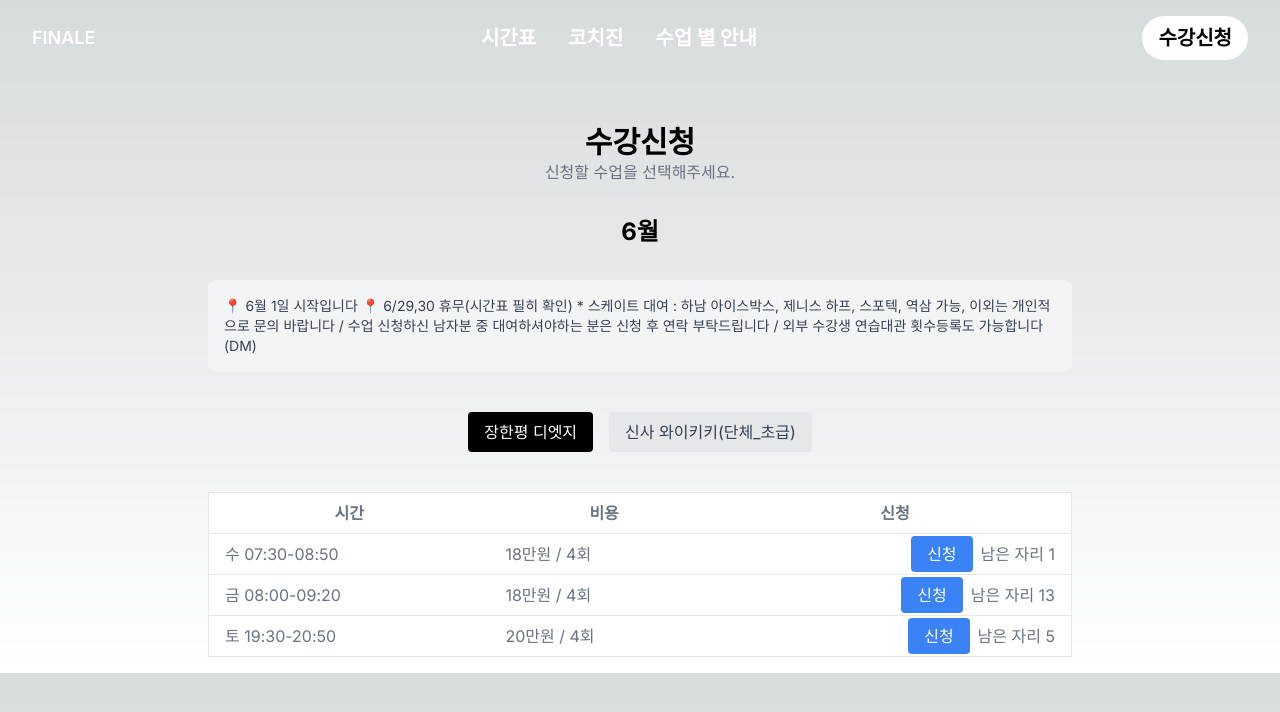
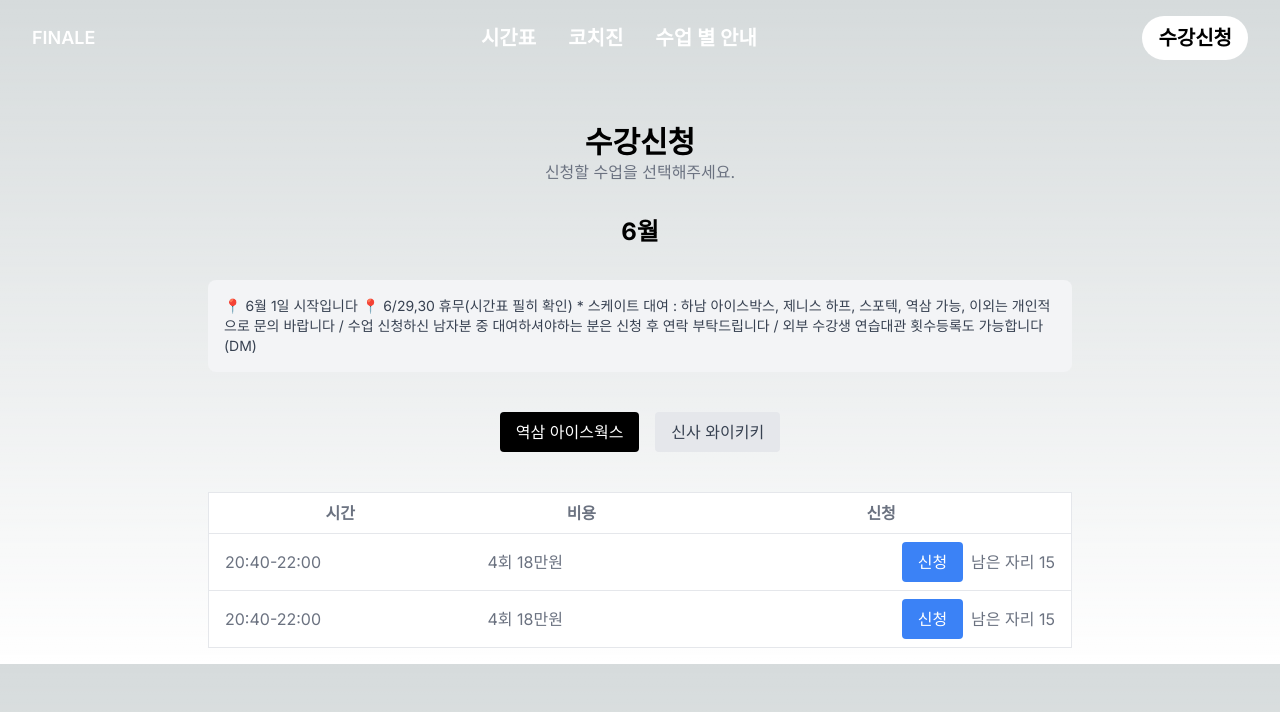
Before and after one commit to eunddodi/Finale-web, a Next.js app: page /lessons in a window 1280 px wide. Shown: the top 712 px of the page. Built offline with nearby package versions, Linux system fonts and the light colour scheme; no server answers.

Commit message:
:sparkles: 수강신청 페이지 구현

```diff
--- a/src/app/lessons/page.tsx
+++ b/src/app/lessons/page.tsx
@@ -1,48 +1,84 @@
 'use client'
-import { apiRequest } from "@/util";
+import useLocalStorage from "@/hooks/useLocalStorage";
 import { useQuery } from "@tanstack/react-query";
-import Link from "next/link";
-import { useState } from "react";
-
-function getLessons() {
-  return apiRequest('lessons')
-}
+import { useRouter } from "next/navigation";
+import { useEffect, useMemo, useState } from "react";
+import { ILesson, ILocation } from "../api/types";
+import { getLocationList } from "../api";
 
 export default function Lesson() {
-  const [selectedLocationId, setSelectedLocationId] = useState(data[0].id);
-  const selectedLocation = data.find((location) => location.id === selectedLocationId);
+  const [token] = useLocalStorage('token')
+  const setRedirectTo = useLocalStorage('redirectTo')[1]
 
-  const lessonsQuery = useQuery({
-    queryKey: ['lessons'],
-    queryFn: () => apiRequest('api/lesson/list'),
-  })
+  const router = useRouter()
 
-  console.log(lessonsQuery.data)
+  const query = useQuery({ queryKey: ['locations'], queryFn: () => getLocationList() })
+
+  useEffect(() => {
+    if (!query.data) return
+    setSelectedLocationId(query.data[0].id)
+  }, [query.data])
+
+  const [selectedLocationId, setSelectedLocationId] = useState<number>()
+  const selectedLocation = useMemo(() => query.data?.find(({ id }) => id === selectedLocationId), [selectedLocationId, query.data])
+
+  const handleApply = (id: number) => {
+    if (!token) {
+      router.push('/login')
+      setRedirectTo(`/lessons/apply?lessonId=${id}`)
+      return
+    }
+    router.push(`/lessons/apply?lessonId=${id}`)
+    // 여기로 이동해서 신청 버튼 눌렀는데 401 이면 이 url 그대로 redirectTo에 저장하고 로그인 페이지로 이동
+    // 로그인 성공 후 redirectTo에 저장된 url로 이동하는 것. 동일.
+  }
 
   return (
     <div className="max-w-4xl mx-auto p-4">
+      <Title />
+      <Notice />
+      {query.data && selectedLocationId && selectedLocation
+        && <>
+          <LocationList data={query.data} onClickItem={(id) => setSelectedLocationId(id)} selectedItemId={selectedLocationId} />
+          <LessonList data={selectedLocation.lessons} onApplyLesson={handleApply} />
+        </>}
+    </div >
+  );
+}
+
+const Title = () => (
   <div className="text-center my-8">
     <h2 className="text-3xl font-bold">수강신청</h2>
     <p className="text-gray-500">신청할 수업을 선택해주세요.</p>
   </div>
+)
+
+const Notice = () => (
+  <>
     <div className="text-center my-8">
       <h3 className="text-2xl font-bold">6월</h3>
     </div>
     <div className="bg-gray-100 p-4 rounded-lg text-sm text-gray-700 mb-8">
       <p>📍 6월 1일 시작입니다 📍 6/29,30 휴무(시간표 필히 확인) * 스케이트 대여 : 하남 아이스박스, 제니스 하프, 스포텍, 역삼 가능, 이외는 개인적으로 문의 바랍니다 / 수업 신청하신 남자분 중 대여하셔야하는 분은 신청 후 연락 부탁드립니다 / 외부 수강생 연습대관 횟수등록도 가능합니다(DM)</p>
     </div>
+  </>
+)
+
+const LocationList = ({ data, onClickItem, selectedItemId }: { data: ILocation[], onClickItem: (id: number) => void, selectedItemId: number }) => (
   <div className="flex flex-wrap justify-center mb-8">
     {data.map((location) => (
       <button
         key={location.id}
-            className={`py-2 px-4 m-2 rounded ${selectedLocationId === location.id ? 'bg-black text-white' : 'bg-gray-200 text-gray-700'
-              }`}
-            onClick={() => setSelectedLocationId(location.id)}
+        className={`py-2 px-4 m-2 rounded ${selectedItemId === location.id ? 'bg-black text-white' : 'bg-gray-200 text-gray-700'}`}
+        onClick={() => onClickItem(location.id)}
       >
         {location.name}
       </button>
     ))}
   </div>
+)
+
+const LessonList = ({ data, onApplyLesson }: { data: ILesson[], onApplyLesson: (id: number) => void }) => (
   <div className="overflow-x-auto">
     <table className="min-w-full bg-white border border-gray-200">
       <thead>
@@ -53,22 +89,22 @@ export default function Lesson() {
         </tr>
       </thead>
       <tbody>
-            {selectedLocation?.lessons.map((lesson) => (
-              <tr key={lesson.id} className="border-b">
-                <td className="py-2 px-4 text-gray-500">{lesson.time}</td>
-                <td className="py-2 px-4 text-gray-500">{lesson.cost}</td>
+        {data.map(({ id, lessonDates, cost, maxStudents, currentEnrollment }) => (
+          <tr key={id} className="border-b">
+            <td className="py-2 px-4 text-gray-500">{lessonDates[0].startTime}-{lessonDates[0].endTime}</td>
+            <td className="py-2 px-4 text-gray-500">{cost}</td>
             <td className="py-2 px-4 text-right">
-                  {lesson.remaining > 0 ? (
-                    <Link href={`/apply?lessonId=${lesson.id}`} className="bg-blue-500 text-white px-4 py-2 rounded">
+              {currentEnrollment < maxStudents ? (
+                <button onClick={() => onApplyLesson(id)} className="bg-blue-500 text-white px-4 py-2 rounded">
                   신청
-                    </Link>
+                </button>
               ) : (
                 <button className="bg-gray-300 text-gray-500 px-4 py-2 rounded" disabled>
                   마감
                 </button>
               )}
-                  {lesson.remaining > 0 && (
-                    <span className="text-gray-500 ml-2">남은 자리 {lesson.remaining}</span>
+              {currentEnrollment < maxStudents && (
+                <span className="text-gray-500 ml-2">남은 자리 {maxStudents - currentEnrollment}</span>
               )}
             </td>
           </tr>
@@ -76,63 +112,4 @@ export default function Lesson() {
       </tbody>
     </table>
   </div>
-    </div >
-  );
-}
-
-
-
-const data: ILocation[] = [
-  {
-    id: '1',
-    name: '장한평 디엣지',
-    address: '서울특별시 성동구 용답동 227-1 지하1층',
-    lessons: [
-      {
-        id: '1',
-        time: '수 07:30-08:50',
-        cost: '18만원 / 4회',
-        remaining: 1
-      },
-      {
-        id: '2',
-        time: '금 08:00-09:20',
-        cost: '18만원 / 4회',
-        remaining: 13
-      },
-      {
-        id: '3',
-        time: '토 19:30-20:50',
-        cost: '20만원 / 4회',
-        remaining: 5
-      },
-    ]
-  },
-  {
-    id: '2',
-    name: '신사 와이키키(단체_초급)',
-    address: '부산시 해운대구',
-    lessons: [
-      {
-        id: '1',
-        time: '금 08:00-09:20',
-        cost: '10만원 / 4회',
-        remaining: 0
-      },
-    ]
-  }
-]
-
-interface ILocation {
-  id: string
-  name: string
-  address: string
-  lessons: ILesson[]
-}
-
-interface ILesson {
-  id: string
-  time: string
-  cost: string
-  remaining: number
-}
+)
```
Lines whose indentation alone changed are shown as unchanged.
